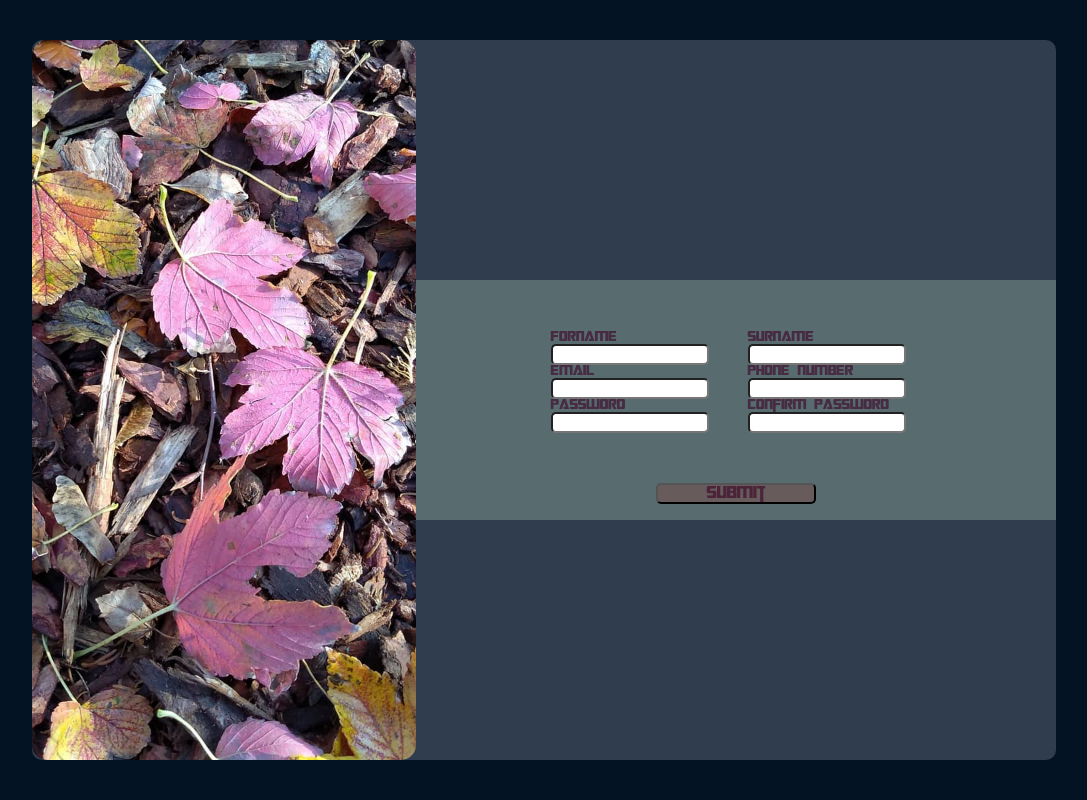
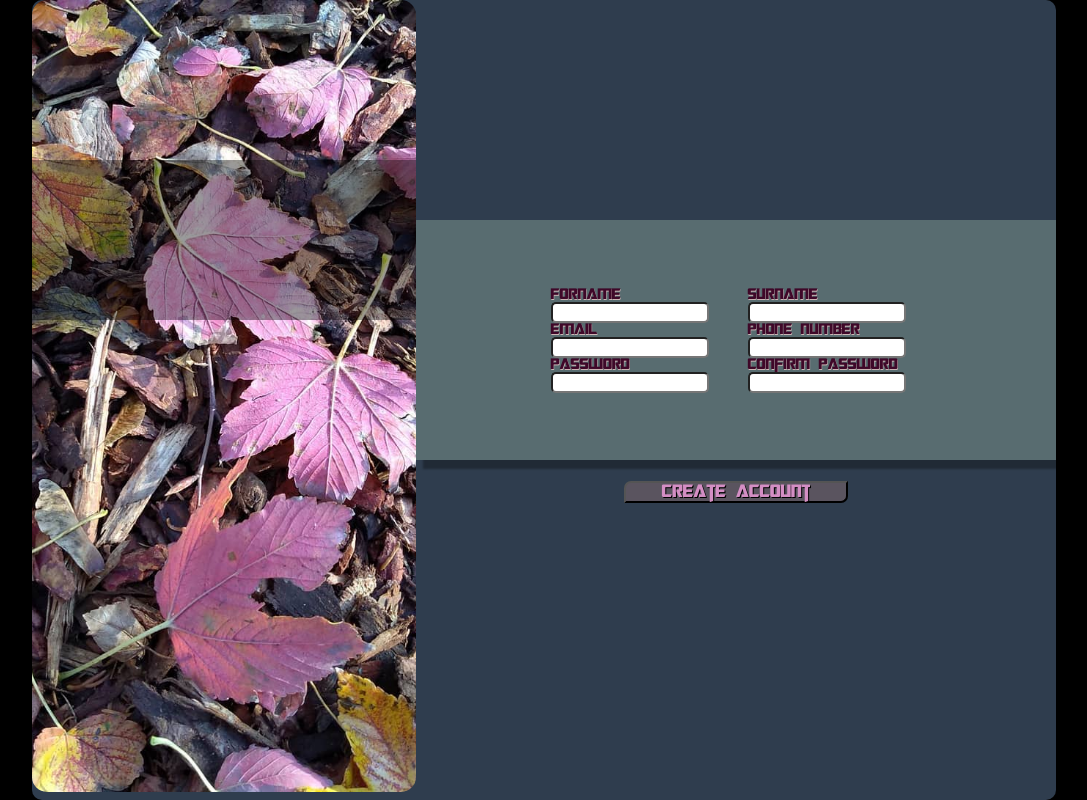
Before and after one commit to pigeonjim/TOP_SignUpForm, a plain HTML site: page Index.html in a window 1280 px wide. Shown: the whole page, without its empty margins (96-1183 px from the left). Drawn offline with Linux system fonts and the light colour scheme.

Commit message:
form and button css

```diff
--- a/Index.html
+++ b/Index.html
@@ -12,6 +12,7 @@
     <div class="mainDiv">
         <div class="imgDiv">
             <img src="Images/LeavesAt.jpg">
+            <div class="logoBanner"></div>
         </div>
         <div class="formDiv">
             <form action="/Images/text.txt" method="post">
@@ -28,9 +29,8 @@
                 <input type="text" id="password">
                 <input type="text" id="pswdCheck">
             </form>
-        <button>submit</button>
         </div>
+         <button>Create Account</button>
     </div>
-
 </body>
 </html>
--- a/style.css
+++ b/style.css
@@ -2,47 +2,52 @@
     font-family: octobot-font;
     src: url(fonts/Transformers\ Movie.ttf);
 }
-
 :root{
  --custom-font: octobot-font;
+ --imgdiv-width: 30vw;
 }
 body{
-    background-color: #031324;
+    background-color: #000000;
     margin: 0px;
-    padding-top: 5vh;
 }
 .mainDiv{
     width: 80vw;
-    height: 90vh;
-    display: flex;
+    height: 100vh;
+    display: grid;
     flex-direction: row;
+    grid-template-columns: 1fr 2fr;
+    grid-template-rows: 25% 35% 5%;
     background-color: #2f3d4e;
     margin: auto;
-    justify-content:space-between;
     border-radius: 10px;
 }
 .imgDiv{
-    flex: 1 1 30%;
+    height: 99vh;
+    position: relative;
+    grid-row-start: 1;
+    grid-row-end: 4;
 }
 .formDiv{
     height: 30vh;
     background-color: #586c70;
     align-self: center;
-    flex: 3 3 60%;
     min-width: 0;
     overflow: auto;
     display: flex;
     flex-direction: column;
+    box-shadow: 1vh 1vh 2px 1px #00000051 ;
+    grid-row-start: 2;
+    grid-row-end: 3;
 }
 img{
     border-radius: 15px;
     object-fit:cover;
-    height: 90vh;
-    width: 30vw;
+    height: inherit;
+    width: var(--imgdiv-width);
 }
 label, button{
-    color: #3c0427a1 ;
     font-family: var(--custom-font, sans-serif);
+    font-size: 17px;
 }
 input{
     border-radius: 5px;
@@ -55,15 +60,21 @@ form{
     margin: auto;
     padding-left: 2vw;
 }
+label{
+    color: #3c0426fa ;
+    text-shadow: 0.5px 0.5px #ccb4b4;
+}
 button{
-    width:25%;
+    width:35%;
     align-self: center;
     margin-bottom: 2vh;
-    border-radius: 5px;
-    background-color: #675B5B ;
-    font-size: larger;
-
-
+    border-radius: 7px 0px;
+    background-color: #675b64c7 ;
+    font-size: 2.5vh;
+    grid-row-start: 3;
+    justify-self:center;
+    color: #d48ec4;
+    text-shadow: 1px 1px #000000;
 }
 input:focus{
     border-radius: 10px;
@@ -71,3 +82,10 @@ input:focus{
     border-width: 3px;
     border-color: #d4526a;
 }
+.logoBanner{
+    position: absolute;
+    height: 20vh;
+    background-color: #00000064;
+    top: 20vh;
+    width: var(--imgdiv-width);
+}
```
Lines whose indentation alone changed are shown as unchanged.
